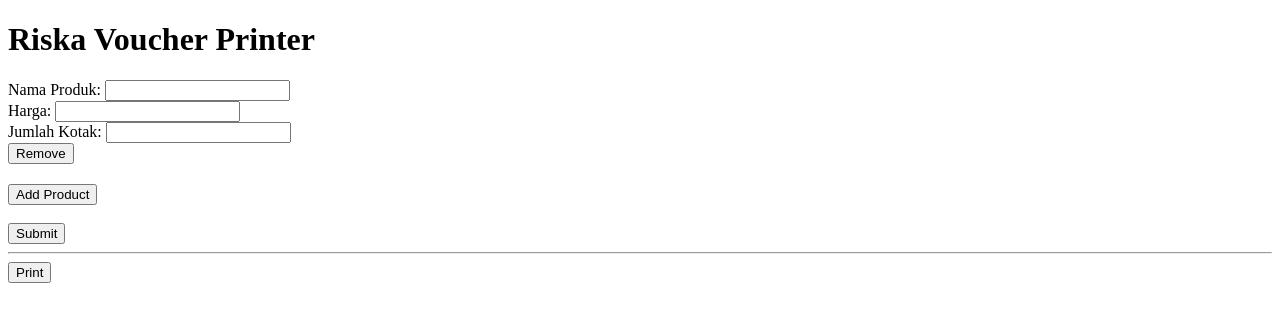
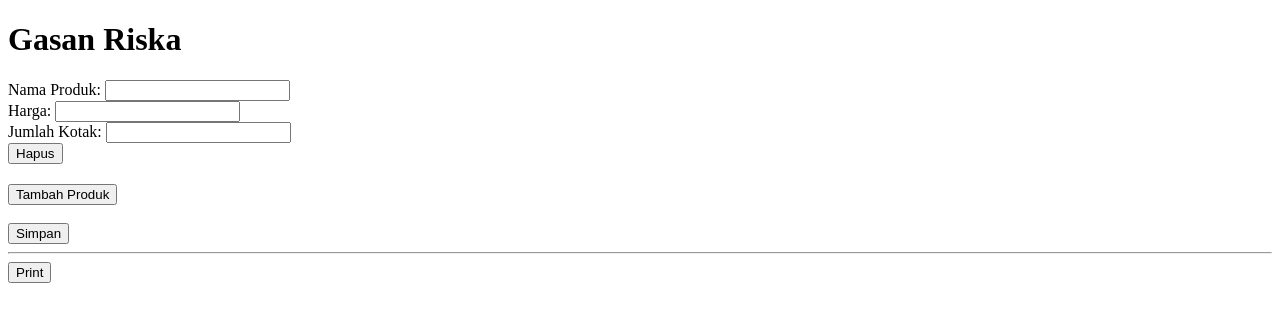
Before and after one commit to ryfazrin/pazrin-label-printer, a React (Vite) app: page / in a window 1280 px wide. Shown: the top 322 px of the page. Built offline with nearby package versions, Linux system fonts and the light colour scheme.

Commit message:
Update wording

```diff
--- a/src/App.jsx
+++ b/src/App.jsx
@@ -47,7 +47,7 @@ const App = () => {
   return (
     <div>
       <div className="form-product">
-        <h1>Riska Voucher Printer</h1>
+        <h1>Gasan Riska</h1>
         <form onSubmit={handleSubmit}>
           {products.map((product, index) => (
             <div key={index} style={{ marginBottom: "20px" }}>
@@ -82,15 +82,15 @@ const App = () => {
                 />
               </div>
               <button type="button" onClick={() => handleRemoveProduct(index)}>
-                Remove
+                Hapus
               </button>
             </div>
           ))}
           <button type="button" onClick={handleAddProduct}>
-            Add Product
+            Tambah Produk
           </button>
           <br /><br />
-          <button type="submit">Submit</button>
+          <button type="submit">Simpan</button>
           <hr />
         </form>
         <ReactToPrint
```
